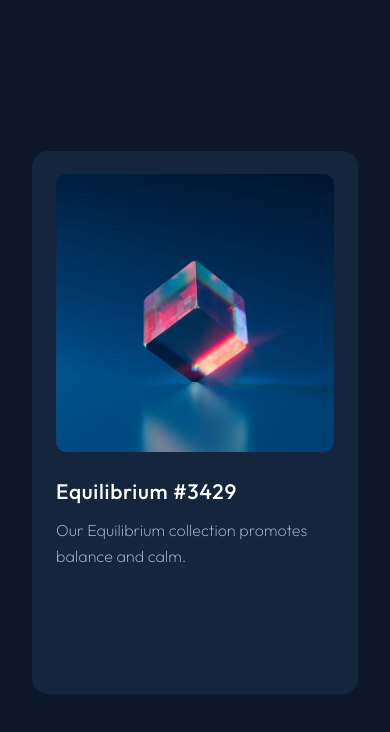
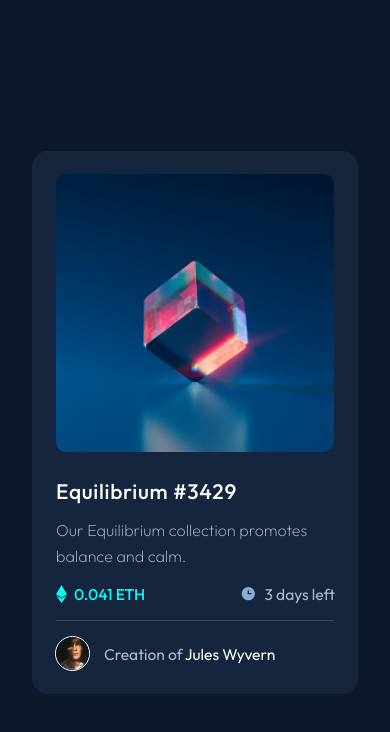
Before and after one commit to matheusdefarias/frontend-mentor, a plain HTML site: page 3-nft-preview-card-component/index.html in a window 390 px wide. Drawn offline with Linux system fonts and the light colour scheme.

Commit message:
feat: finished mobile first implementation

```diff
--- a/3-nft-preview-card-component/index.html
+++ b/3-nft-preview-card-component/index.html
@@ -34,7 +34,24 @@
         <section class="header-section">
           <h2>Equilibrium #3429</h2>
           <p>Our Equilibrium collection promotes balance and calm.</p>
-          <!-- 0.041 ETH 3 days left Creation of Jules Wyvern -->
+        </section>
+        <section class="info-section">
+          <div class="eth-info">
+            <svg width="11" height="18" xmlns="http://www.w3.org/2000/svg"><path d="M11 10.216 5.5 18 0 10.216l5.5 3.263 5.5-3.262ZM5.5 0l5.496 9.169L5.5 12.43 0 9.17 5.5 0Z" fill="#00FFF8"/></svg>
+            <p>0.041 ETH</p>
+          </div>
+          <div class="time-info">
+            <svg width="17" height="17" xmlns="http://www.w3.org/2000/svg"><path d="M8.305 2.007a6.667 6.667 0 1 0 0 13.334 6.667 6.667 0 0 0 0-13.334Zm2.667 7.334H8.305a.667.667 0 0 1-.667-.667V6.007a.667.667 0 0 1 1.334 0v2h2a.667.667 0 0 1 0 1.334Z" fill="#8BACD9"/></svg>
+            <p>3 days left</p>
+          </div>
+        </section>
+        <hr class="horizontal-line">
+        <section class="user-section">
+          <img src="./images/image-avatar.png" alt="Avatar">
+          <div class="credits-info">
+            <p>Creation of</p>
+            <p class="name-info">Jules Wyvern</p>
+          </div>
         </section>
       </section>
       <!-- <footer>
--- a/3-nft-preview-card-component/styles/style.css
+++ b/3-nft-preview-card-component/styles/style.css
@@ -135,3 +135,99 @@ main {
 
   padding-right: 3rem;
 }
+
+.info-section {
+  display: flex;
+  flex-direction: row;
+  justify-content: space-between;
+
+  width: min(32.6rem, 100%);
+
+  padding-inline: 2.3rem;
+
+  margin-bottom: 1.6rem;
+}
+
+.info-section .eth-info {
+  display: flex;
+  flex-direction: row;
+  justify-content: center;
+  align-items: center;
+
+  gap: 0.7rem;
+
+  font-family: "Outfit", sans-serif;
+  font-weight: 500;
+  font-size: 1.56rem;
+
+  color: var(--cyan);
+
+  margin-left: 0.1rem;
+}
+
+.info-section .time-info {
+  display: flex;
+  flex-direction: row;
+  justify-content: center;
+  align-items: center;
+
+  gap: 0.7rem;
+
+  font-family: "Outfit", sans-serif;
+  font-weight: 400;
+  font-size: 1.56rem;
+
+  color: var(--paragraph-font-color);
+}
+
+hr {
+  width: min(27.8rem, 100%);
+
+  border: none;
+  border-top: 0.1rem solid var(--grayish-blue);
+  opacity: 0.2;
+
+  margin-left: 2.4rem;
+
+  margin-bottom: 1.55rem;
+}
+
+.user-section {
+  display: flex;
+  flex-direction: row;
+  align-items: center;
+
+  width: min(32.6rem, 100%);
+
+  padding-inline: 2.25rem;
+
+  gap: 1.45rem;
+}
+
+.user-section img {
+  max-width: min(3.5rem, 100%);
+  max-height: 3.5rem;
+
+  border-radius: 100%;
+  border: 0.15rem solid;
+  border-color: var(--white);
+}
+
+.credits-info {
+  display: flex;
+  flex-direction: row;
+
+  gap: 0.2rem;
+}
+
+.user-section p {
+  font-family: "Outfit", sans-serif;
+  font-weight: 00;
+  font-size: 1.56rem;
+
+  color: var(--paragraph-font-color);
+}
+
+.user-section p.name-info {
+  color: var(--white);
+}
```
